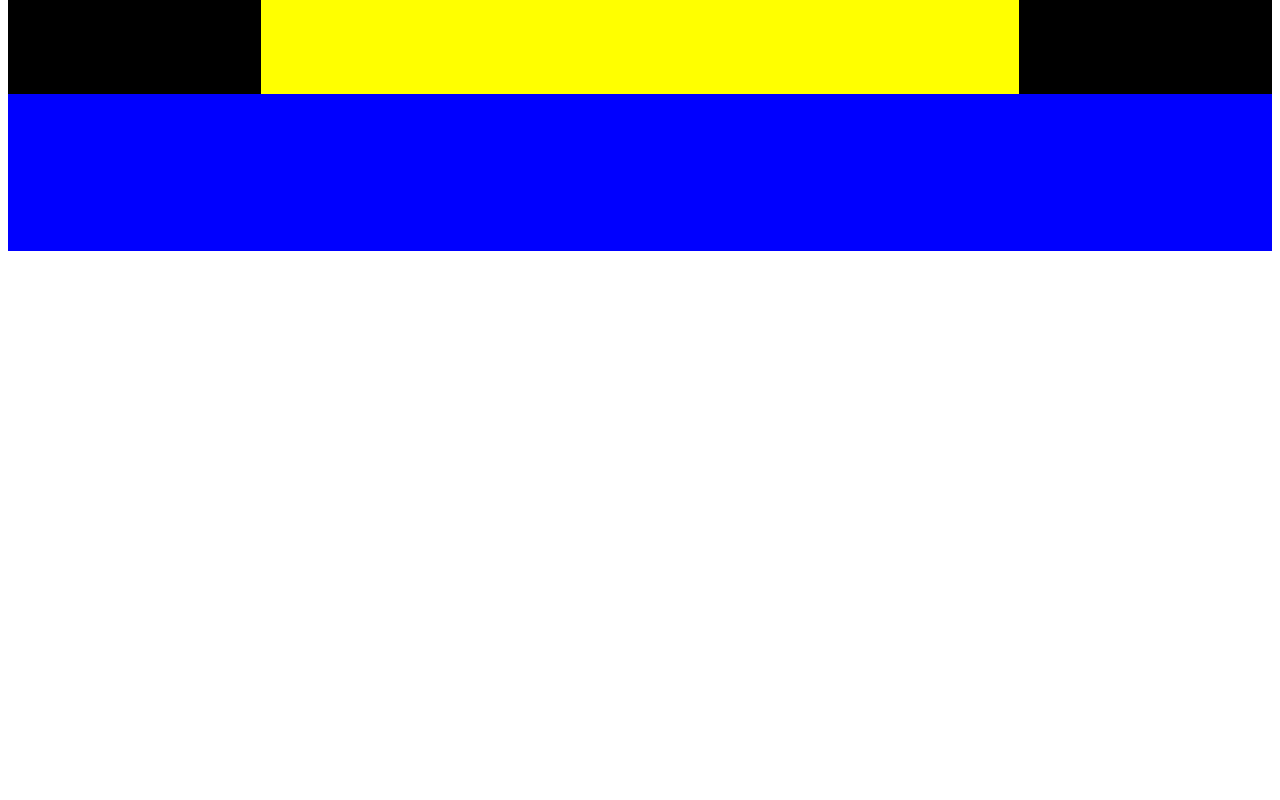
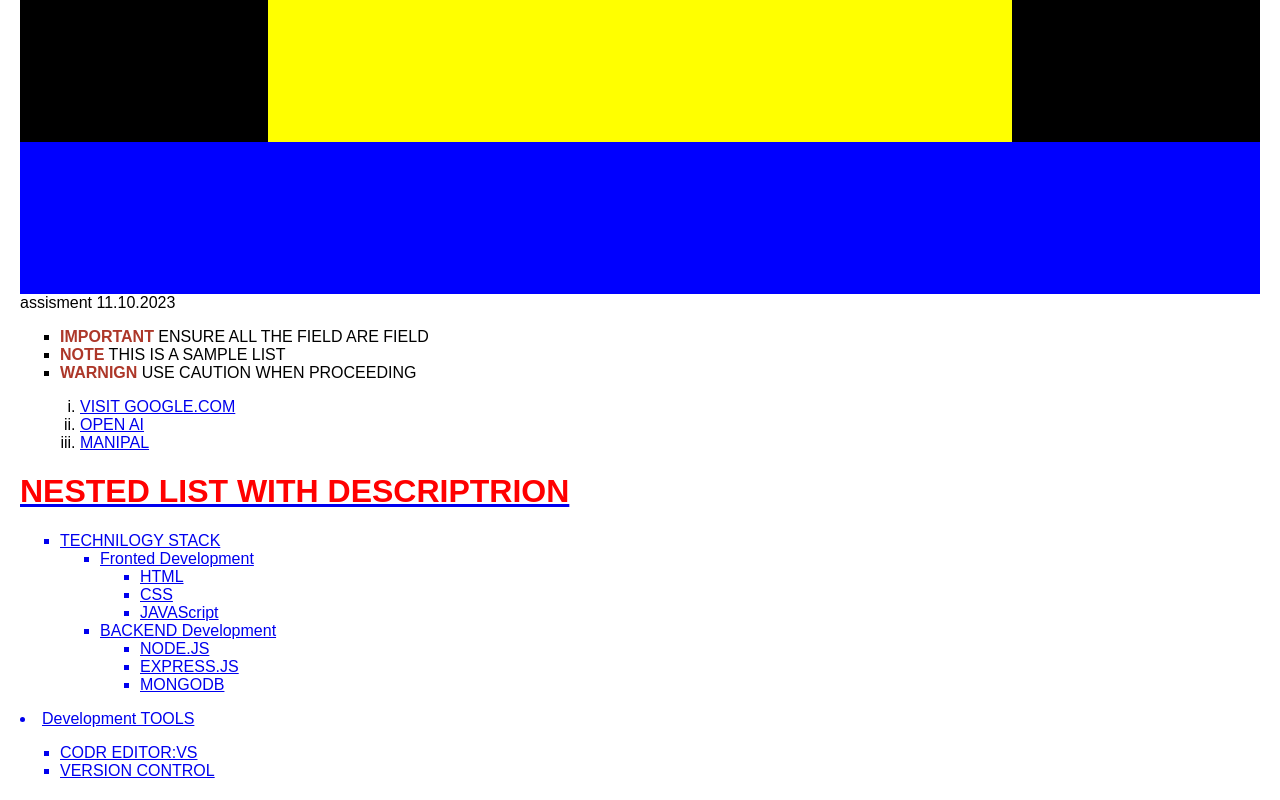
Before and after one commit to Snehil133/MCA_Pet_Project, a plain HTML site: page homepage.html in a window 1280 px wide. Shown: the part 1134-1934 px from the top of the page. Before the commit the page ends 1393 px from the top, so only its background shows below. Drawn offline with Linux system fonts and the light colour scheme.

Commit message:
Update homepage.html

```diff
--- a/homepage.html
+++ b/homepage.html
@@ -23,6 +23,7 @@ my name is sandeep
 <h5> This is Heading 5</h5>
 <h6> This is Heading 6</h6>
     </body>
+
 
 
 </html>
@@ -82,3 +83,72 @@ my name is sandeep
    <div style="width:100%; height: 20%; background-color: blue;"></div>
 </body>
 </html>
+
+assisment 11.10.2023
+
+<html>
+    <head>
+        <title> Lists</title>
+        <style>
+            body{
+                font-family: Arial,sans sarif;
+                margin: 20px;
+            }
+            h1{
+                color: red;
+            }
+            ul{
+                list-style-type: square;
+                margin: left 20px; ;
+            }
+            ol{
+                margin-left: 20px;
+            }
+            .important{
+                font-weight: bold;
+                color: #ad3729;
+            }
+        </style>
+    </head>
+    <body>
+        <ul>
+            <li><span class ="important">IMPORTANT</span> ENSURE ALL THE FIELD ARE FIELD</li>
+            <li><span class ="important">NOTE</span> THIS IS A SAMPLE LIST</li>
+            <li><span class ="important">WARNIGN</span> USE CAUTION WHEN PROCEEDING</li>
+        </ul>
+        <ol type="i">
+            <li><a href="https://www.google.com/">VISIT GOOGLE.COM</a></li>
+            <li><a href="https://openai.com/"</a>OPEN AI</li>
+            <li><a href="https://manipal.edu/mu.html/"</a> MANIPAL</li>
+        </ol>
+        <H1>NESTED LIST WITH DESCRIPTRION</H1>
+        <ul>
+            <li>TECHNILOGY STACK</li>
+            <ul>
+                <li>Fronted Development
+                    <ul>
+                        <li> HTML</li>
+                        <li> CSS</li>
+                        <li> JAVAScript</li>
+                        </ul>
+
+                <li>BACKEND Development
+                            <ul>
+                                <li> NODE.JS</li>
+                                <li> EXPRESS.JS</li>
+                                <li> MONGODB</li>
+                    </ul>
+
+                </li>
+            </ul>
+
+        </ul>
+        <li>Development TOOLS
+            <ul>
+                <li> CODR EDITOR:VS</li>
+                <li> VERSION CONTROL</li>
+
+    </ul>
+        </li>
+    </body>
+</html>
```
